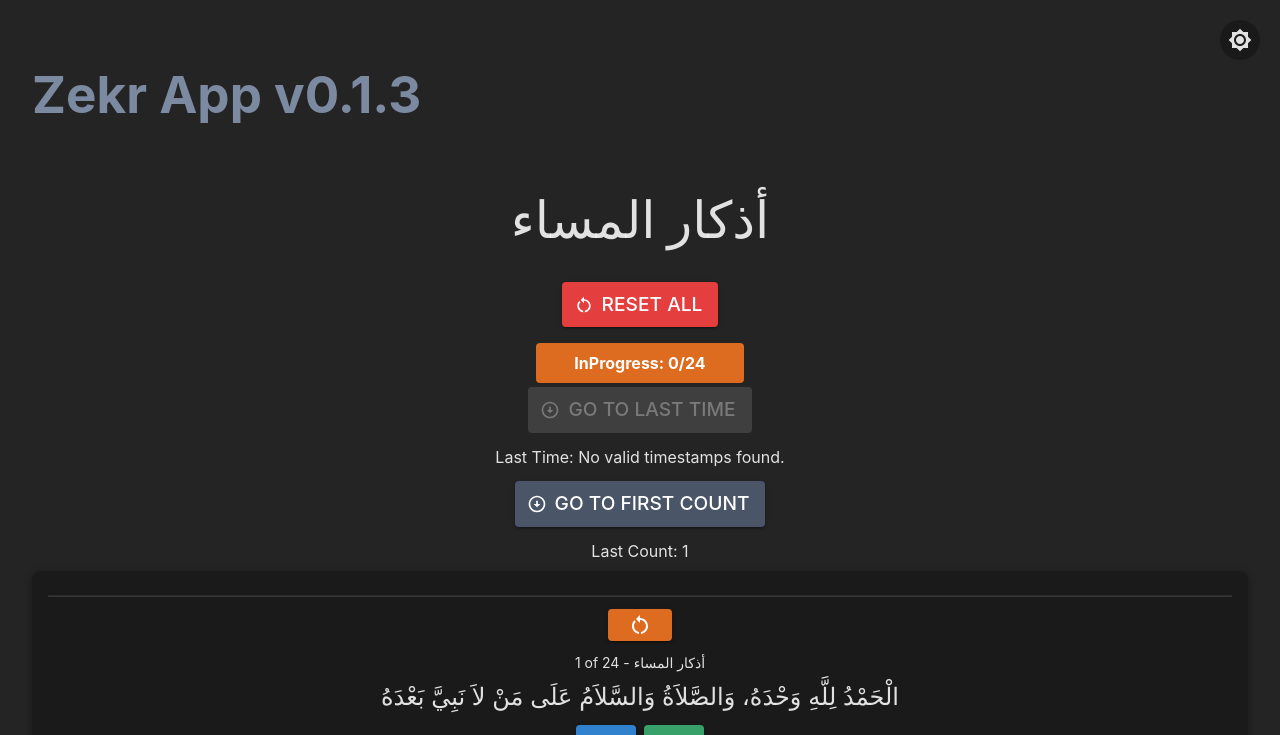
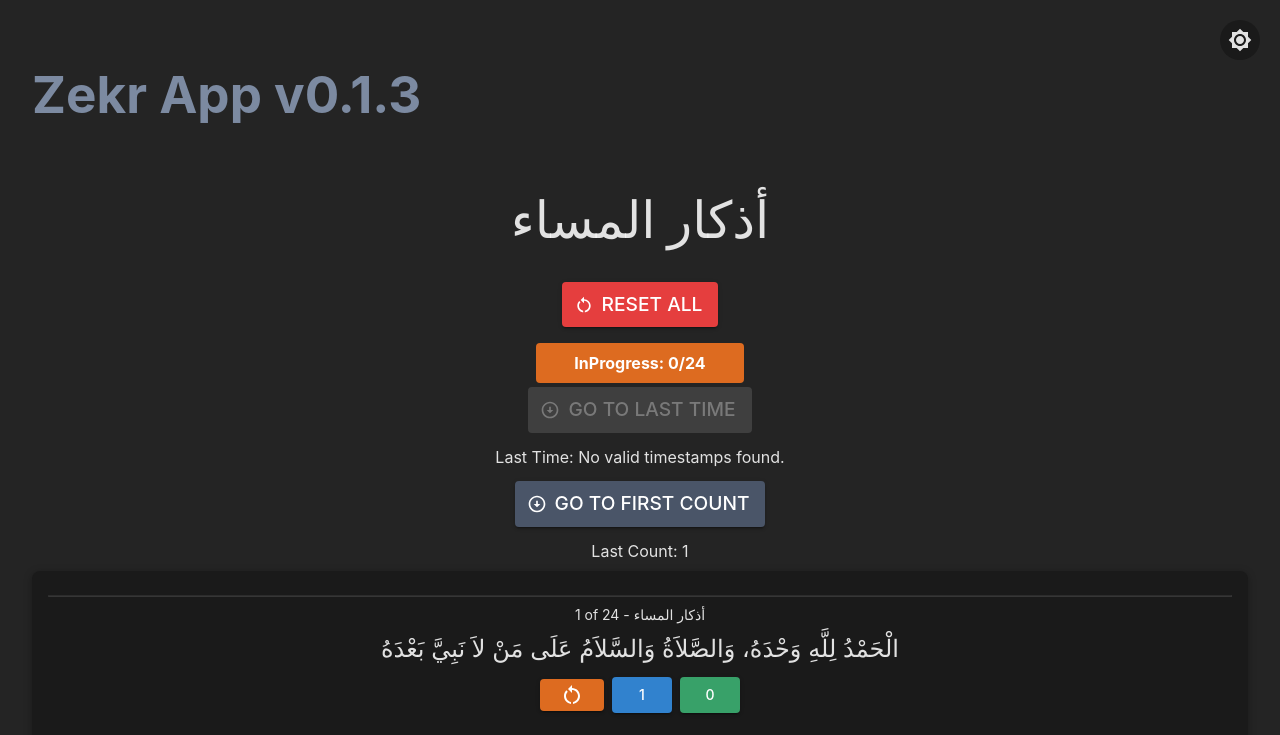
Before and after one commit to mero2online/Azkar, a React (Vite) app: page /zekr/1 in a window 1280 px wide. Shown: the top 735 px of the page. Built offline with nearby package versions, Linux system fonts and the light colour scheme.

Commit message:
EDIT: Change position of Reset button per zekr

```diff
--- a/src/ZekrGUI.jsx
+++ b/src/ZekrGUI.jsx
@@ -270,6 +270,14 @@ const ZekrGUI = ({ current, storedCounts }) => {
             >
               <Box>
                 <hr style={{ borderColor: theme.palette.divider }}></hr>
+                <Typography variant="body2" sx={{ my: 1 }}>
+                  {i + 1} of {zekrById(current.id).length} - {current.name}
+                </Typography>
+              </Box>
+              <Typography variant="h5" className='arabicfont zekr-style'>
+                {z.description}
+              </Typography>
+              <Box sx={{ my: 1 }}>
                 <Button
                   variant="contained"
                   color="warning"
@@ -288,14 +296,6 @@ const ZekrGUI = ({ current, storedCounts }) => {
                 >
                   <RestartAltIcon />
                 </Button>
-                <Typography variant="body2" sx={{ my: 1 }}>
-                  {i + 1} of {zekrById(current.id).length} - {current.name}
-                </Typography>
-              </Box>
-              <Typography variant="h5" className='arabicfont zekr-style'>
-                {z.description}
-              </Typography>
-              <Box sx={{ my: 1 }}>
                 <Button
                   variant="contained"
                   color="info"
```
